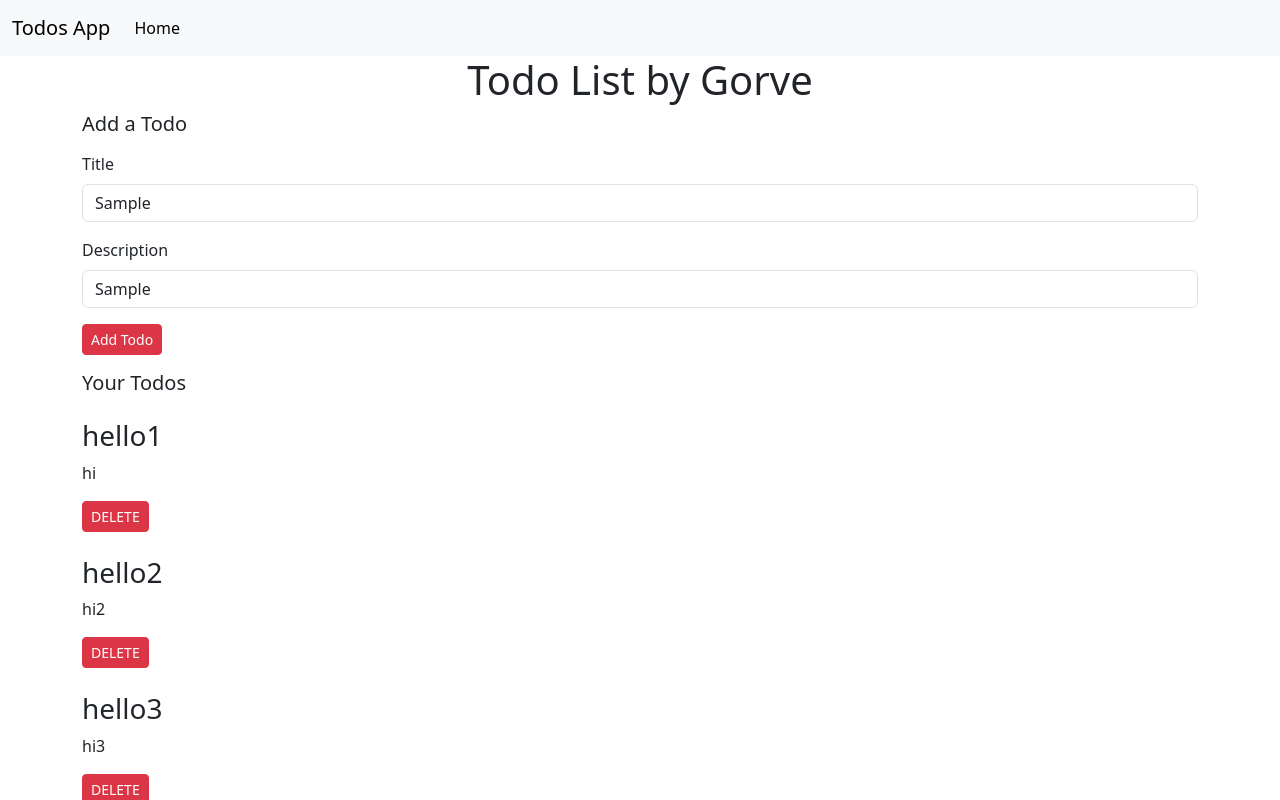
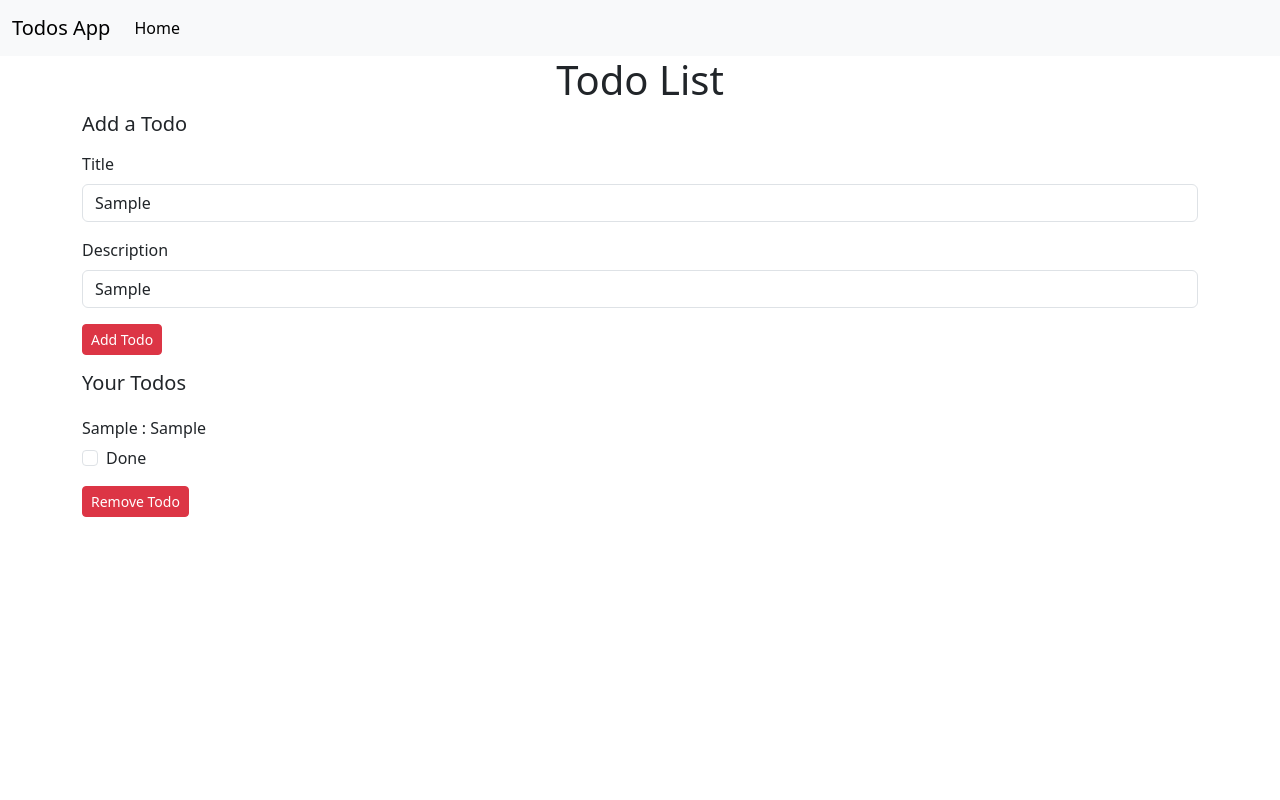
Before and after one commit to Gorve-Kumar/Todo-List---AngularCLI, an Angular app: page / in a window 1280 px wide. Both pictures are taken after typing "Sample", "Sample" into the empty fields and a click on the button "Add Todo". Shown: the top 800 px of the page. Built offline with nearby package versions, Linux system fonts and the light colour scheme.

Commit message:
Some Changes

```diff
--- a/src/app/MyComponents/todo-item/todo-item.component.css
+++ b/src/app/MyComponents/todo-item/todo-item.component.css
@@ -0,0 +1,3 @@
+.strike{
+    text-decoration: line-through;
+}
--- a/src/app/MyComponents/todo-item/todo-item.component.html
+++ b/src/app/MyComponents/todo-item/todo-item.component.html
@@ -1,8 +1,19 @@
 <div class="my-4">
-    <h3> {{todo?.title}} </h3>
+    <h6 [ngClass]="{'strike': !todo?.active}"> {{todo?.title}} :  {{todo?.desc}} </h6>
 
-    <p> {{todo?.desc}} </p>
-    <button class="btn btn-sm btn-danger" (click)="onClick(todo)">DELETE</button>
+    <!-- <p [ngClass]="{'strike': !todo?.active}"> {{todo?.desc}} </p> -->
+
+    <div class="mb-3 form-check inline">
+        <input type="checkbox"
+                class="form-check-input"
+                id="todo{{i}}"
+                (click)="onCheckBoxClick(todo)"
+                [checked]="!todo?.active">
+        <label class="form-check-label"
+               for="todo{{i}}">Done</label>
+    </div>
+
+    <button class="btn btn-sm btn-danger" (click)="onClick(todo)">Remove Todo</button>
     <!-- Event Emitter -->
 
 </div>
--- a/src/app/MyComponents/todo-item/todo-item.component.ts
+++ b/src/app/MyComponents/todo-item/todo-item.component.ts
@@ -8,7 +8,9 @@ import { Todo } from '../../Todo';
 })
 export class TodoItemComponent implements OnInit {
   @Input() todo?: Todo;
+  @Input() i?: number;
   @Output() todoDelete: EventEmitter<Todo> = new EventEmitter();
+  @Output() todoCheckBox: EventEmitter<Todo> = new EventEmitter();
 
   constructor(){
   }
@@ -21,4 +23,9 @@ export class TodoItemComponent implements OnInit {
     this.todoDelete.emit(todo);
     console.log("Triggered");
   }
+
+  onCheckBoxClick(todo?:Todo){
+    this.todoCheckBox.emit(todo);
+    console.log("Toggling");
+  }
 }
--- a/src/app/MyComponents/todos/todos.component.html
+++ b/src/app/MyComponents/todos/todos.component.html
@@ -11,7 +11,6 @@
     <li>{{todo.title}} - {{todo.title}} - {{todo.desc}} - {{todo.active}}</li>
 </ul> -->
 
-
 <app-add-todo (todoAdd)="addTodo($event)"></app-add-todo>
 
 <h5>Your Todos</h5>
@@ -21,8 +20,12 @@
 
 <ng-template #elseBlock>
 
-    <div *ngFor="let todo of todos">
-        <app-todo-item [todo]="todo" (todoDelete)="deleteTodo($event)"></app-todo-item>
+    <div *ngFor="let todo of todos; index as i">
+        <app-todo-item  [todo]="todo"
+                        [i] = "i"
+                        (todoCheckBox) = "toggleTodo($event)"
+                        (todoDelete)="deleteTodo($event)">
+        </app-todo-item>
     </div>
 
 </ng-template>
--- a/src/app/MyComponents/todos/todos.component.ts
+++ b/src/app/MyComponents/todos/todos.component.ts
@@ -4,50 +4,44 @@ import { Todo } from "../../Todo"
 @Component({
   selector: 'app-todos',
   templateUrl: './todos.component.html',
-  styleUrl: './todos.component.css'
+  styleUrls: ['./todos.component.css']  // Corrected typo here from 'styleUrl' to 'styleUrls'
 })
 
 export class TodosComponent implements OnInit {
-  todos: Todo[] = [];
-  // todos: Todo[];
+  localItem: string;
+  todos: Todo[];
 
   constructor() {
-    this.todos = [
-      {
-        sno: 1,
-        title: "hello1",
-        desc: "hi",
-        active: false
-      },
-      {
-        sno: 2,
-        title: "hello2",
-        desc: "hi2",
-        active: true
-      },
-      {
-        sno: 3,
-        title: "hello3",
-        desc: "hi3",
-        active: false
-      }
-    ]
+    this.localItem = localStorage.getItem("todos") || '';  // Ensure a non-null string
+    if (this.localItem === '') {
+      this.todos = [];
+    } else {
+      this.todos = JSON.parse(this.localItem);
+    }
   }
 
-  ngOnInit(): void {
-
-  }
+  ngOnInit(): void {}
 
   deleteTodo(todo: Todo){
     console.log("DELETING");
     console.log(todo);
     const index = this.todos.indexOf(todo);
     this.todos.splice(index, 1);
+    localStorage.setItem("todos", JSON.stringify(this.todos));
   }
 
   addTodo(todo: Todo){
-    console.log("Adding");
+    console.log("ADDING");
     console.log(todo);
     this.todos.push(todo);
+    localStorage.setItem("todos", JSON.stringify(this.todos));
+  }
+
+  toggleTodo(todo: Todo){
+    console.log("ADDING");
+    console.log(todo);
+    const index = this.todos.indexOf(todo);
+    this.todos[index].active = !this.todos[index].active;
+    localStorage.setItem("todos", JSON.stringify(this.todos));
   }
 }
--- a/src/app/app.component.html
+++ b/src/app/app.component.html
@@ -38,7 +38,7 @@
   <div class="container">
     <!-- container-fluid from bootstrap gives padding -->
 
-    <h1 class="text-center mb-12">Todo List by Gorve</h1>
+    <h1 class="text-center mb-12">Todo List</h1>
     <app-todos></app-todos>
   </div>
 
```
